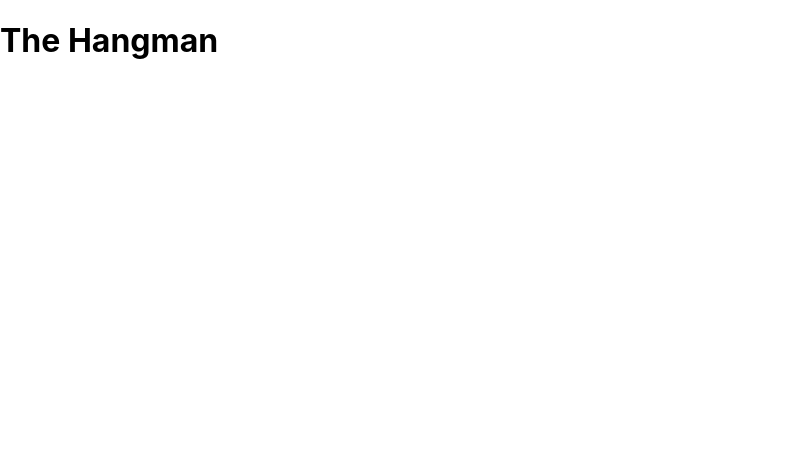
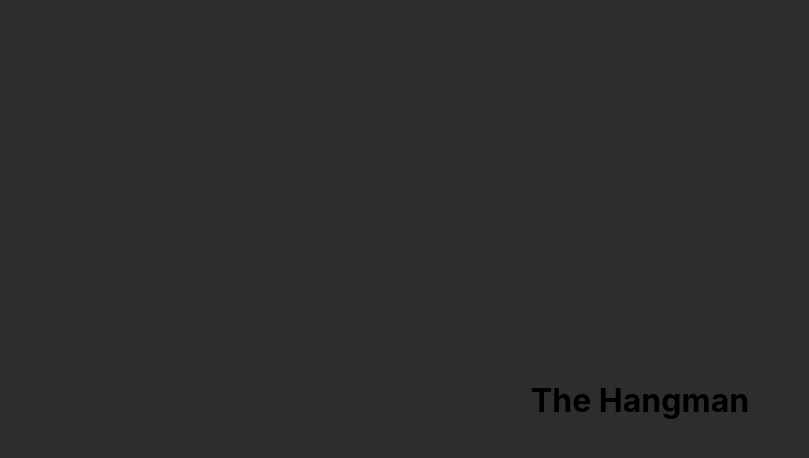
Before and after one commit to Xenonyy/Hangman, a React (Create React App) app: page / in a window 1280 px wide. Shown: the top 458 px of the page, without its empty margins (0-809 px from the left). Built offline with nearby package versions, Linux system fonts and the light colour scheme.

Commit message:
Added basic styling.

```diff
--- a/src/components/Hangman/Hangman.css
+++ b/src/components/Hangman/Hangman.css
@@ -0,0 +1,32 @@
+* {
+	margin: 0;
+	box-sizing: border-box;
+}
+svg path, svg circle {
+	stroke: #000;
+	stroke-width: 0.25;
+	stroke-linecap: round;
+	fill: none;
+}
+#wrapper {
+	display: flex;
+    justify-content: center;
+    align-items: center;
+    flex-flow: column;
+	background-color: #2d2d2d;
+    min-height: 100vh;
+}
+#hangman-container {
+    display: flex;
+    justify-content: flex-start;
+    align-items: center;
+    flex-flow: column;
+	background-color: #fff;
+	width: 70%;
+	height: 70%;
+	min-height: 40em;
+	border-radius: 30px;
+}
+#hangman-title {
+	margin: 3em;
+}
```
